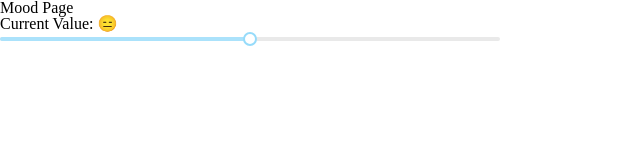
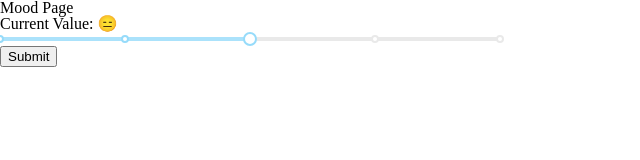
Before and after one commit to anewb87/kanye-mindfulness-app, a React (Create React App) app: page /mood in a window 1280 px wide. Shown: the top 160 px of the page, without its empty margins (0-640 px from the left). Built offline with nearby package versions, Linux system fonts and the light colour scheme; no server answers.

Commit message:
Create Mood card to display on Dashboard

```diff
--- /dev/null
+++ b/src/Components/MoodCard.js
@@ -0,0 +1,24 @@
+import React, { useContext } from "react";
+import { MoodContext } from "../Contexts/MoodContext";
+
+const MoodCard = () => {
+
+    const { mood } = useContext(MoodContext);
+
+    const moods = mood.map((feeling) => {
+      return (
+        <article key={feeling.id}>
+          <h2>{feeling.date}</h2>
+          <p>{feeling.todaysMood}</p>
+        </article>
+      )
+    });
+
+    return (
+      <>
+        {moods}
+      </>
+    )
+  }
+
+export default MoodCard;
--- a/src/Pages/Dashboard/Dashboard.js
+++ b/src/Pages/Dashboard/Dashboard.js
@@ -1,12 +1,15 @@
 import React from "react";
 import Card from "../../Components/Card";
+import MoodCard from "../../Components/MoodCard";
 
 
 const Dashboard = () => {
 
   return (
     <section>
+      <h2>Dashboard</h2>
       <Card />
+      <MoodCard />
     </section>
   );
 };
--- a/src/Pages/MoodPage/MoodPage.js
+++ b/src/Pages/MoodPage/MoodPage.js
@@ -3,6 +3,8 @@ import { MoodContext } from '../../Contexts/MoodContext';
 import { QuoteContext } from '../../Contexts/QuoteContext';
 import Slider from 'rc-slider';
 import 'rc-slider/assets/index.css';
+import { Link } from 'react-router-dom';
+import { createDate } from '../../Utilities/Date';
 
 
 const MoodPage = () => {
@@ -40,6 +42,17 @@ const MoodPage = () => {
         return emoji;
     }
 
+    const handleSubmit = () => {
+        const newMood = {
+            id: Date.now(),
+            date: createDate(),
+            todaysMood: currentMood
+        };
+
+        setMood([...mood, newMood])
+
+    }
+
     return (
         <section style={{width: '500px'}}>
             <h4>Mood Page</h4>
@@ -48,9 +61,11 @@ const MoodPage = () => {
                 defaultValue='1'
                 min={1}
                 max={5}
+                dots={true}
                 value={currentMood}
                 onChange={value => handleChange(value)}
             />
+            <Link to="/dashboard"><button onClick={handleSubmit}>Submit</button></Link>
 
         </section>
     );
```
